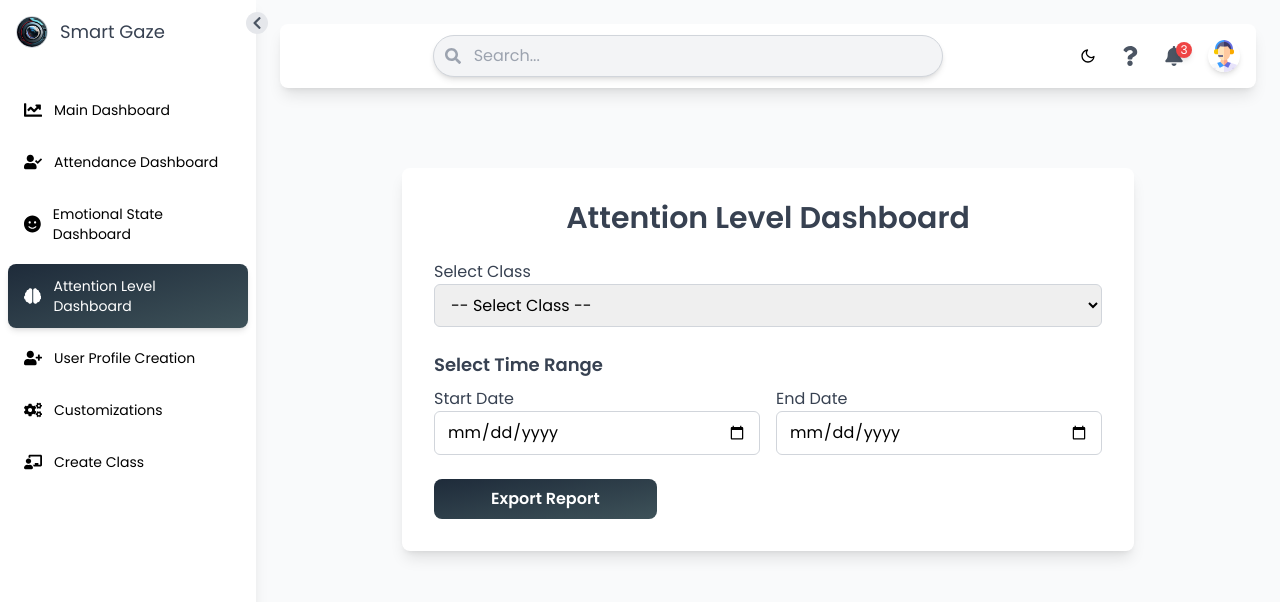
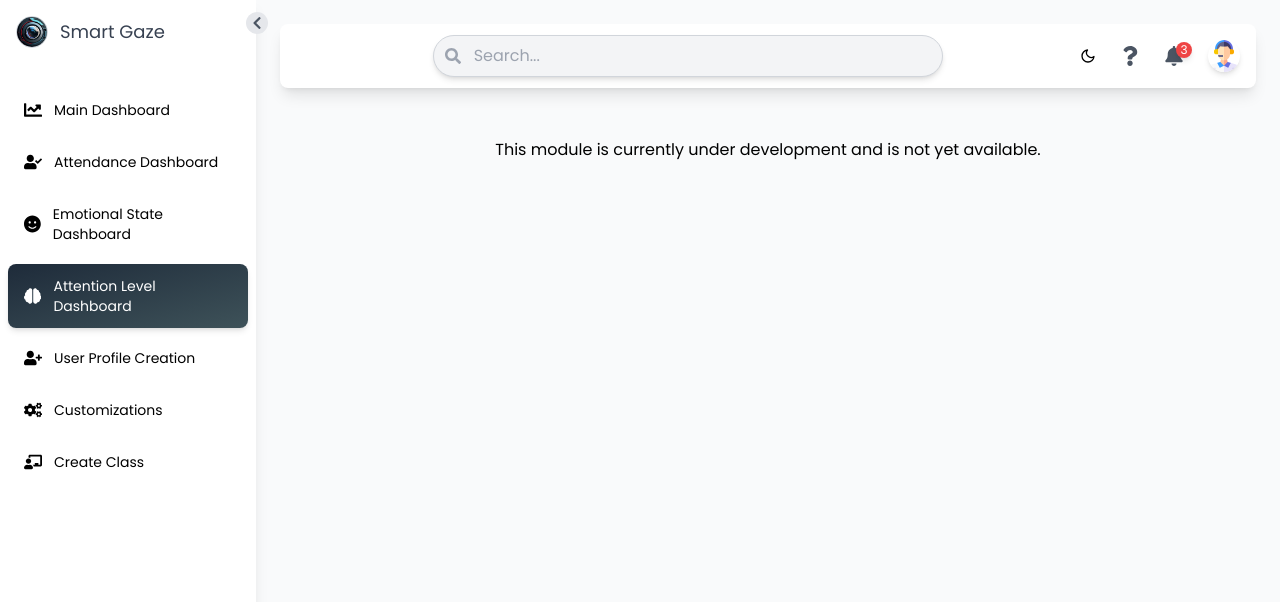
Before and after one commit to engrshoaibh/smartgaze, a Next.js app in the folder Frontend/: page /admin_dashboard/attentionlevel_dashboard in a window 1280 px wide. Shown: the top 602 px of the page. Built offline with nearby package versions, Linux system fonts and the light colour scheme.

Commit message:
Update page.js
Updated attention level detection screen of admin dashboard

```diff
--- a/Frontend/src/app/admin_dashboard/attentionlevel_dashboard/page.js
+++ b/Frontend/src/app/admin_dashboard/attentionlevel_dashboard/page.js
@@ -1,152 +1,21 @@
-'use client';
-
-import { useState, useEffect } from 'react';
+"use client";
+import React from 'react';
 import Sidebar from '../components/side_nav';
 import Header from '../components/header';
-import { Line } from 'react-chartjs-2'; // For visualizing attention levels
-import 'chart.js/auto';
 
-const AttentionLevelDashboard = () => {
-  const [classes, setClasses] = useState(['Class A', 'Class B', 'Class C']); // Example classes
-  const [selectedClass, setSelectedClass] = useState('');
-  const [attentionData, setAttentionData] = useState(null);
-  const [loading, setLoading] = useState(false);
-  const [timeRange, setTimeRange] = useState({ start: '', end: '' });
-
-  // Fetch attention data when a class is selected
-  useEffect(() => {
-    const fetchAttentionData = async () => {
-      if (!selectedClass) return; // Exit if no class is selected
-
-      setLoading(true);
-      await new Promise((resolve) => setTimeout(resolve, 1000)); // Simulated delay
-
-      // Mock attention data for the selected class
-      const data = {
-        labels: ['Week 1', 'Week 2', 'Week 3', 'Week 4'],
-        datasets: [
-          {
-            label: 'Attention Level',
-            data: [70, 75, 80, 90], // Simulated attention levels
-            fill: false,
-            borderColor: 'rgba(75,192,192,1)',
-            tension: 0.1,
-          },
-        ],
-      };
-
-      setAttentionData(data);
-      setLoading(false);
-    };
-
-    fetchAttentionData();
-  }, [selectedClass]);
-
-  // Handle class selection
-  const handleClassChange = (e) => {
-    setSelectedClass(e.target.value);
-    setAttentionData(null); // Reset data on class change
-  };
-
-  // Handle time range selection
-  const handleTimeRangeChange = (e) => {
-    const { name, value } = e.target;
-    setTimeRange((prev) => ({ ...prev, [name]: value }));
-  };
-
-  // Simulate exporting report
-  const exportReport = () => {
-    if (selectedClass && timeRange.start && timeRange.end) {
-      console.log('Exporting report...');
-      // Implement report generation logic here
-    } else {
-      console.log('Please select a class and time range to export the report.');
-    }
-  };
-
+const NotDeveloped = () => {
   return (
-    <div className="flex min-h-screen bg-gray-50 dark:bg-gray-900">
+    <div className="flex min-h-screen dark:bg-gray-900 bg-gray-50">
       <Sidebar />
       <main className="flex-1 p-6">
         <Header />
-        <div className="flex justify-center items-center mt-20">
-          <div className="w-full md:w-3/4 bg-white dark:bg-gray-800 p-8 rounded-lg shadow-lg">
-            <h1 className="text-3xl font-semibold mb-6 text-center text-gray-700 dark:text-gray-200">
-              Attention Level Dashboard
-            </h1>
-
-            {/* Class Selection */}
-            <div className="mb-6">
-              <label className="block text-gray-700 dark:text-gray-300">Select Class</label>
-              <select
-                value={selectedClass}
-                onChange={handleClassChange}
-                className="border border-gray-300 dark:border-gray-600 rounded-md px-3 py-2 w-full transition duration-200 focus:outline-none focus:ring-2 focus:ring-blue-500 focus:border-transparent"
-              >
-                <option value="">-- Select Class --</option>
-                {classes.map((className, index) => (
-                  <option key={index} value={className}>{className}</option>
-                ))}
-              </select>
-            </div>
-
-            {/* Time Range Selection */}
-            <div className="mb-6">
-              <h3 className="text-lg font-semibold mb-2 text-gray-700 dark:text-gray-300">Select Time Range</h3>
-              <div className="flex justify-between">
-                <div className="w-1/2 pr-2">
-                  <label className="block text-gray-700 dark:text-gray-300">Start Date</label>
-                  <input
-                    type="date"
-                    name="start"
-                    value={timeRange.start}
-                    onChange={handleTimeRangeChange}
-                    className="border border-gray-300 dark:border-gray-600 rounded-md px-3 py-2 w-full transition duration-200 focus:outline-none focus:ring-2 focus:ring-blue-500 focus:border-transparent"
-                  />
-                </div>
-                <div className="w-1/2 pl-2">
-                  <label className="block text-gray-700 dark:text-gray-300">End Date</label>
-                  <input
-                    type="date"
-                    name="end"
-                    value={timeRange.end}
-                    onChange={handleTimeRangeChange}
-                    className="border border-gray-300 dark:border-gray-600 rounded-md px-3 py-2 w-full transition duration-200 focus:outline-none focus:ring-2 focus:ring-blue-500 focus:border-transparent"
-                  />
-                </div>
-              </div>
-            </div>
-
-            {/* Data Visualization */}
-            {!loading && attentionData && (
-              <div className="mt-6">
-                <h2 className="text-xl font-semibold mb-4 text-gray-700 dark:text-gray-200">Attention Level Trend</h2>
-                <div className="bg-white dark:bg-gray-800 p-4 rounded-lg shadow-md">
-                  <Line data={attentionData} />
-                </div>
-              </div>
-            )}
-
-            {/* Loading State */}
-            {loading && <p className="text-center text-gray-500 dark:text-gray-400">Loading data...</p>}
-
-            {/* Export Report Button */}
-            <div className="mt-6">
-              <button
-                onClick={exportReport}
-                className="w-1/3 bg-gradient-to-br from-[#1E2B3A] to-[#3E5259] text-white py-2 rounded-lg font-semibold
-                             hover:bg-gradient-to-br hover:from-[#2B3B4D] hover:to-[#4F6770]
-                             active:bg-gradient-to-br active:from-[#0E1B2A] active:to-[#2E4047]
-                             transition duration-300"
-              >
-                Export Report
-              </button>
-            </div>
-          </div>
-        </div>
+        <div style={{ textAlign: 'center', marginTop: '50px' }}>
+      <h1>This module is currently under development and is not yet available.</h1>
+    </div>
       </main>
     </div>
+
   );
 };
 
-export default AttentionLevelDashboard;
+export default NotDeveloped;
```
